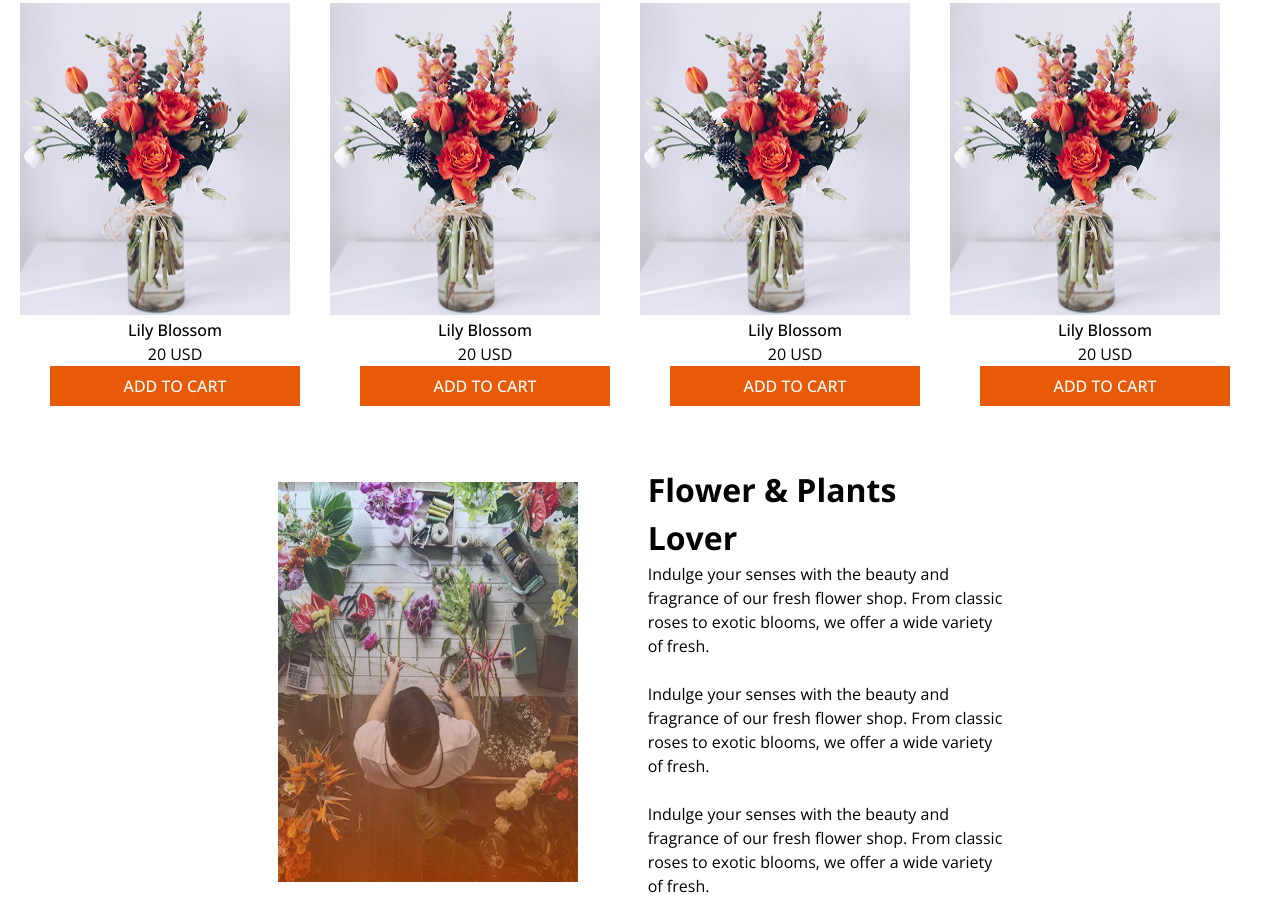
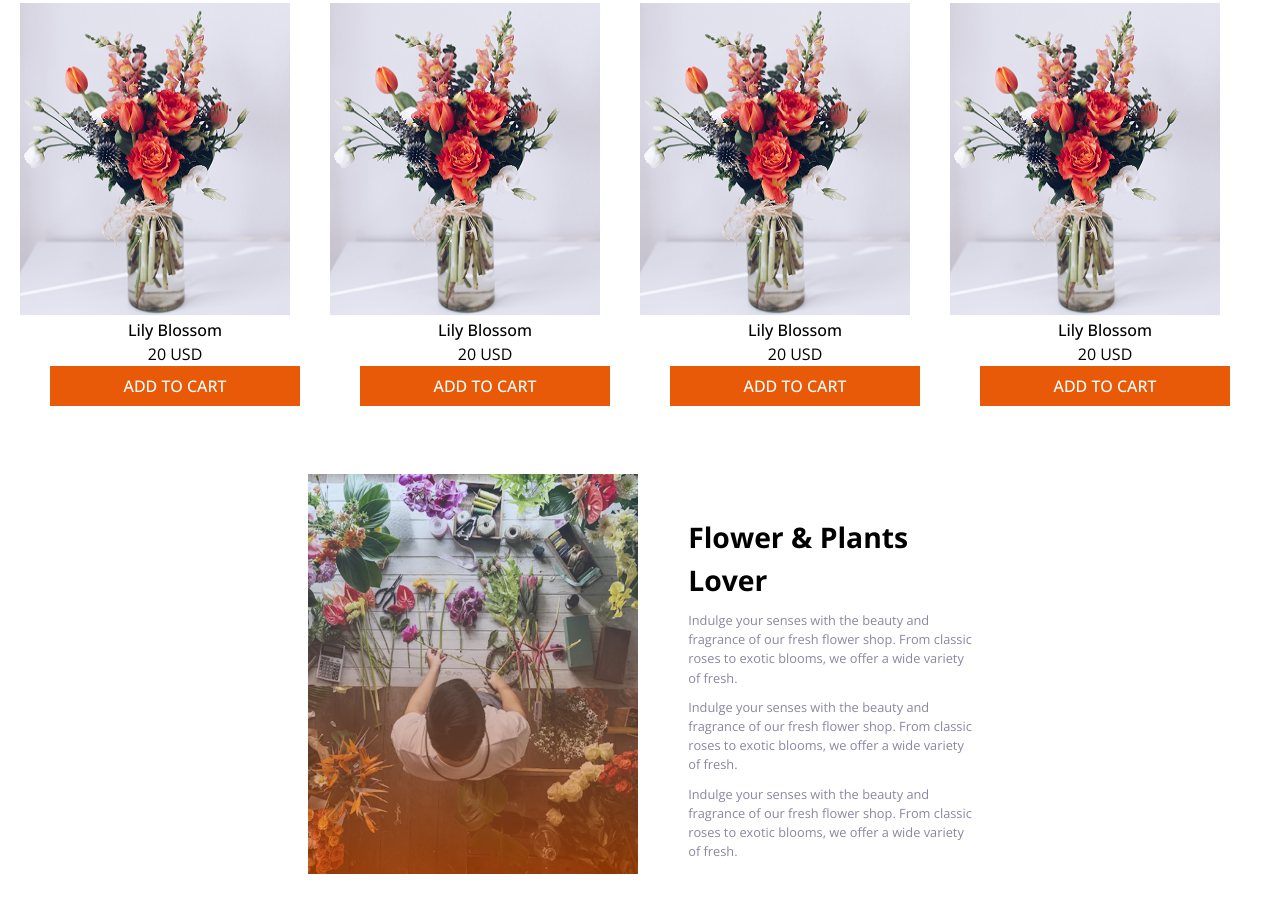
Before and after one commit to DEVBARMAN-L/my-first-assiment, a plain HTML site: page index.html in a window 1280 px wide. Shown: the part 1118-2016 px from the top of the page. Drawn offline with nearby package versions, Linux system fonts and the light colour scheme.

Commit message:
all section fils

```diff
--- a/style/style.css
+++ b/style/style.css
@@ -114,17 +114,23 @@ padding: 0;
     display: flex;
     align-items: center;
     justify-content: center;
-    gap: 70px;
+    gap: 50px;
 }
 .color-1{
     color: black;
-    font-size: 2rem;
+    font-size: 1.77rem;
     font-weight: 700;
 }
 .dotted{
-    text-decoration:dashed;
+    font-size: 0.80rem;
+    color: #8987A1;
+    margin-top: 10px;
+}
+.user-feed{
+   margin-top: 50px;
+   margin-bottom: 20px;
 }
 .shop-img{
-    width: 300px;
+    width: 330px;
     height: 400px;
 }
```
Also changed, not shown: index.html (+2 -2 lines).
